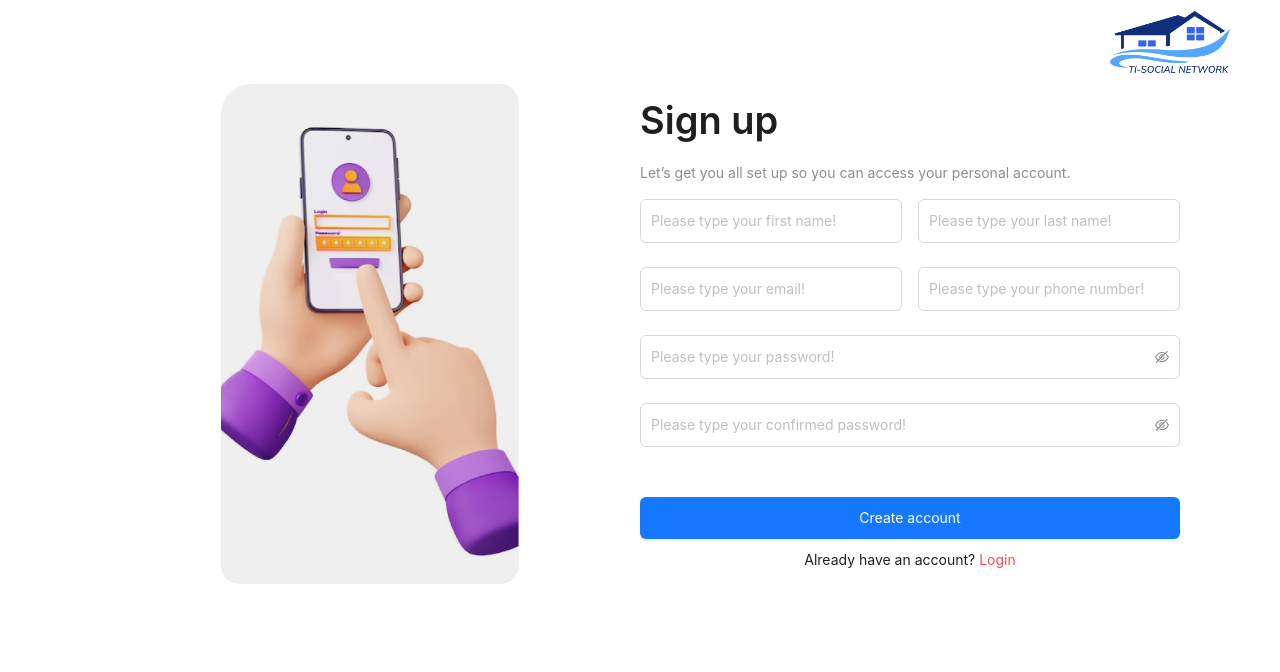
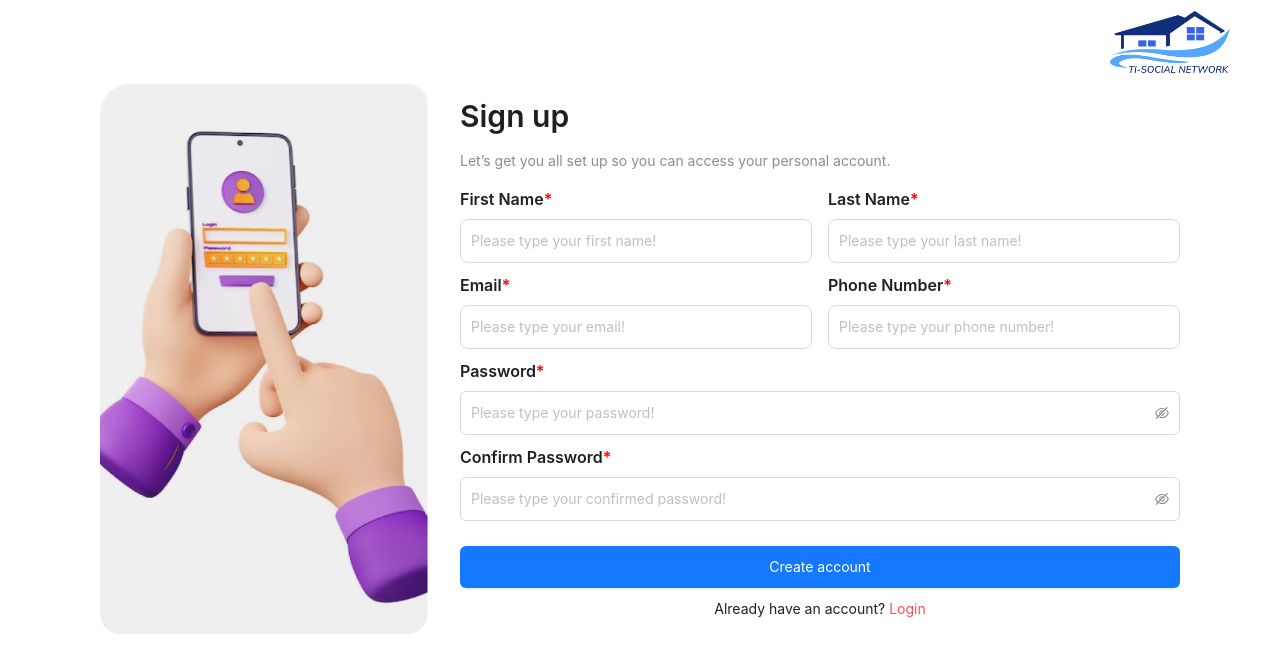
Before and after one commit to hoangnguyendev19/FE_TI_SocialNetwork, a React (Vite) app: page /signup in a window 1280 px wide. Shown: the top 672 px of the page. Built offline with nearby package versions, Linux system fonts and the light colour scheme.

Commit message:
Refactor signup page and global styles

```diff
--- a/src/pages/signup/index.tsx
+++ b/src/pages/signup/index.tsx
@@ -9,6 +9,7 @@ import {
   Layout,
   notification,
   Row,
+  Tooltip,
   Typography,
 } from "antd";
 import { authApi } from "api";
@@ -22,6 +23,44 @@ import { contentStyle, headerStyle, imageStyle, layoutStyle } from "styles";
 import * as yup from "yup";
 
 const { Header, Content } = Layout;
+
+const overlayInnerStyle = {
+  backgroundColor: "white",
+  color: "black",
+  padding: "10px",
+  borderRadius: "5px",
+};
+
+const inputStyle = {
+  padding: "10px",
+  borderRadius: "8px",
+  width: "100%",
+};
+
+const inputList = [
+  {
+    name: "firstName",
+    label: "First Name",
+    placeholder: "Please type your first name!",
+  },
+  {
+    name: "lastName",
+    label: "Last Name",
+    placeholder: "Please type your last name!",
+  },
+  {
+    name: "email",
+    label: "Email",
+    placeholder: "Please type your email!",
+    tooltipText: "Enter a valid email address",
+  },
+  {
+    name: "phoneNumber",
+    label: "Phone Number",
+    placeholder: "Please type your phone number!",
+    tooltipText: "Enter a valid email address",
+  },
+];
 
 export const SignupPage: React.FC = () => {
   const navigate = useNavigate();
@@ -45,8 +84,15 @@ export const SignupPage: React.FC = () => {
     phoneNumber: yup
       .string()
       .required("Phone number is required")
-      .min(10, "Phone number has at least 10 characters!"),
-    password: yup.string().required("Password is required"),
+      .min(10, "Phone number must have at least 10 digits!")
+      .max(10, "Phone number must have at most 10 digits!"),
+    password: yup
+      .string()
+      .required("Password is required")
+      .matches(
+        /^(?=.*[a-z])(?=.*[A-Z])(?=.*\d)(?=.*[!@#\$%\^&\*\(\)_\+\[\]\{\};':"\\|,.<>\/?`~])[A-Za-z\d!@#\$%\^&\*\(\)_\+\[\]\{\};':"\\|,.<>\/?`~]{8,}$/,
+        "Password must be at least 8 characters long, contain upper and lower case letters, a number, and a special character."
+      ),
     confirmPassword: yup
       .string()
       .oneOf([yup.ref("password")], "Passwords must match")
@@ -79,8 +125,8 @@ export const SignupPage: React.FC = () => {
       </Header>
       <Content style={contentStyle}>
         <Row>
-          <Col span={12}>
-            <Flex align="center" justify="center">
+          <Col span={8}>
+            <Flex align="center" justify="start">
               <Image
                 style={imageStyle}
                 src={SignupImage}
@@ -89,13 +135,13 @@ export const SignupPage: React.FC = () => {
               />
             </Flex>
           </Col>
-          <Col span={12}>
+          <Col span={16}>
             <Flex
               justify="center"
               vertical
               style={{ height: "100%", width: "100%" }}
             >
-              <Typography.Title level={1}>Sign up</Typography.Title>
+              <Typography.Title level={2}>Sign up</Typography.Title>
               <Typography.Paragraph
                 type="secondary"
                 style={{ marginBottom: "15px" }}
@@ -104,115 +150,104 @@ export const SignupPage: React.FC = () => {
                 account.
               </Typography.Paragraph>
               <form onSubmit={handleSubmit(onSubmit)}>
-                <Row gutter={[16, 24]}>
-                  <Col span={12}>
+                <Row gutter={[16, 5]}>
+                  {inputList.map(
+                    ({ name, label, placeholder, tooltipText }) => (
+                      <Col span="12" key={name}>
+                        <Typography.Title level={5}>
+                          {label}
+                          <span style={{ color: "red" }}>*</span>
+                        </Typography.Title>
                         <Controller
-                      name="firstName"
+                          name={name as keyof SignupData}
                           control={control}
-                      render={({ field }) => (
+                          render={({ field }) =>
+                            tooltipText ? (
+                              <Tooltip
+                                title={tooltipText}
+                                overlayInnerStyle={overlayInnerStyle}
+                              >
                                 <Input
                                   {...field}
-                          placeholder="Please type your first name!"
-                          style={{ padding: "10px" }}
+                                  placeholder={placeholder}
+                                  style={inputStyle}
                                 />
-                      )}
+                              </Tooltip>
+                            ) : (
+                              <Input
+                                {...field}
+                                placeholder={placeholder}
+                                style={inputStyle}
                               />
-                    {errors.firstName && (
+                            )
+                          }
+                        />
+                        <div style={{ marginTop: "5px" }}>
+                          {errors[name as keyof SignupData] && (
                             <Typography.Text type="danger">
-                        {errors.firstName.message}
+                              {errors[name as keyof SignupData]?.message}
                             </Typography.Text>
                           )}
+                        </div>
                       </Col>
-                  <Col span={12}>
-                    <Controller
-                      name="lastName"
-                      control={control}
-                      render={({ field }) => (
-                        <Input
-                          {...field}
-                          placeholder="Please type your last name!"
-                          style={{ padding: "10px" }}
-                        />
+                    )
                   )}
-                    />
-                    {errors.lastName && (
-                      <Typography.Text type="danger">
-                        {errors.lastName.message}
-                      </Typography.Text>
-                    )}
-                  </Col>
-                  <Col span={12}>
-                    <Controller
-                      name="email"
-                      control={control}
-                      render={({ field }) => (
-                        <Input
-                          {...field}
-                          type="email"
-                          placeholder="Please type your email!"
-                          style={{ padding: "10px" }}
-                        />
-                      )}
-                    />
-                    {errors.email && (
-                      <Typography.Text type="danger">
-                        {errors.email.message}
-                      </Typography.Text>
-                    )}
-                  </Col>
-                  <Col span={12}>
-                    <Controller
-                      name="phoneNumber"
-                      control={control}
-                      render={({ field }) => (
-                        <Input
-                          {...field}
-                          placeholder="Please type your phone number!"
-                          style={{ padding: "10px" }}
-                        />
-                      )}
-                    />
-                    {errors.phoneNumber && (
-                      <Typography.Text type="danger">
-                        {errors.phoneNumber.message}
-                      </Typography.Text>
-                    )}
-                  </Col>
+
                   <Col span={24}>
+                    <Typography.Title level={5}>
+                      Password<span style={{ color: "red" }}>*</span>
+                    </Typography.Title>
                     <Controller
                       name="password"
                       control={control}
                       render={({ field }) => (
+                        <Tooltip
+                          title="Password must contain upper and lower case letters, a number, and a special character"
+                          overlayInnerStyle={overlayInnerStyle}
+                        >
                           <Input.Password
                             {...field}
                             placeholder="Please type your password!"
                             style={{ padding: "10px" }}
                           />
+                        </Tooltip>
                       )}
                     />
+                    <div style={{ marginTop: "5px" }}>
                       {errors.password && (
                         <Typography.Text type="danger">
                           {errors.password.message}
                         </Typography.Text>
                       )}
+                    </div>
                   </Col>
                   <Col span={24}>
+                    <Typography.Title level={5}>
+                      Confirm Password<span style={{ color: "red" }}>*</span>
+                    </Typography.Title>
                     <Controller
                       name="confirmPassword"
                       control={control}
                       render={({ field }) => (
+                        <Tooltip
+                          title="Must match the password"
+                          overlayInnerStyle={overlayInnerStyle}
+                        >
                           <Input.Password
                             {...field}
                             placeholder="Please type your confirmed password!"
                             style={{ padding: "10px" }}
                           />
+                        </Tooltip>
                       )}
                     />
+                    <div style={{ marginTop: "5px" }}>
                       {errors.confirmPassword && (
                         <Typography.Text type="danger">
                           {errors.confirmPassword.message}
                         </Typography.Text>
                       )}
+                    </div>
                   </Col>
                 </Row>
                 <Button
@@ -221,7 +256,7 @@ export const SignupPage: React.FC = () => {
                     width: "100%",
                     padding: "20px 0",
                     marginBottom: "10px",
-                    marginTop: "50px",
+                    marginTop: "20px",
                   }}
                   htmlType="submit"
                 >
--- a/src/styles/GlobalStyle.tsx
+++ b/src/styles/GlobalStyle.tsx
@@ -23,8 +23,8 @@ export const siderStyle: React.CSSProperties = {
 };
 
 export const imageStyle: React.CSSProperties = {
-  maxWidth: "400px",
-  maxHeight: "500px",
+  maxWidth: "500px",
+  maxHeight: "550px",
   borderRadius: "30px 0px 0px 0px",
   objectFit: "cover",
 };
```
Lines whose indentation alone changed are shown as unchanged.
